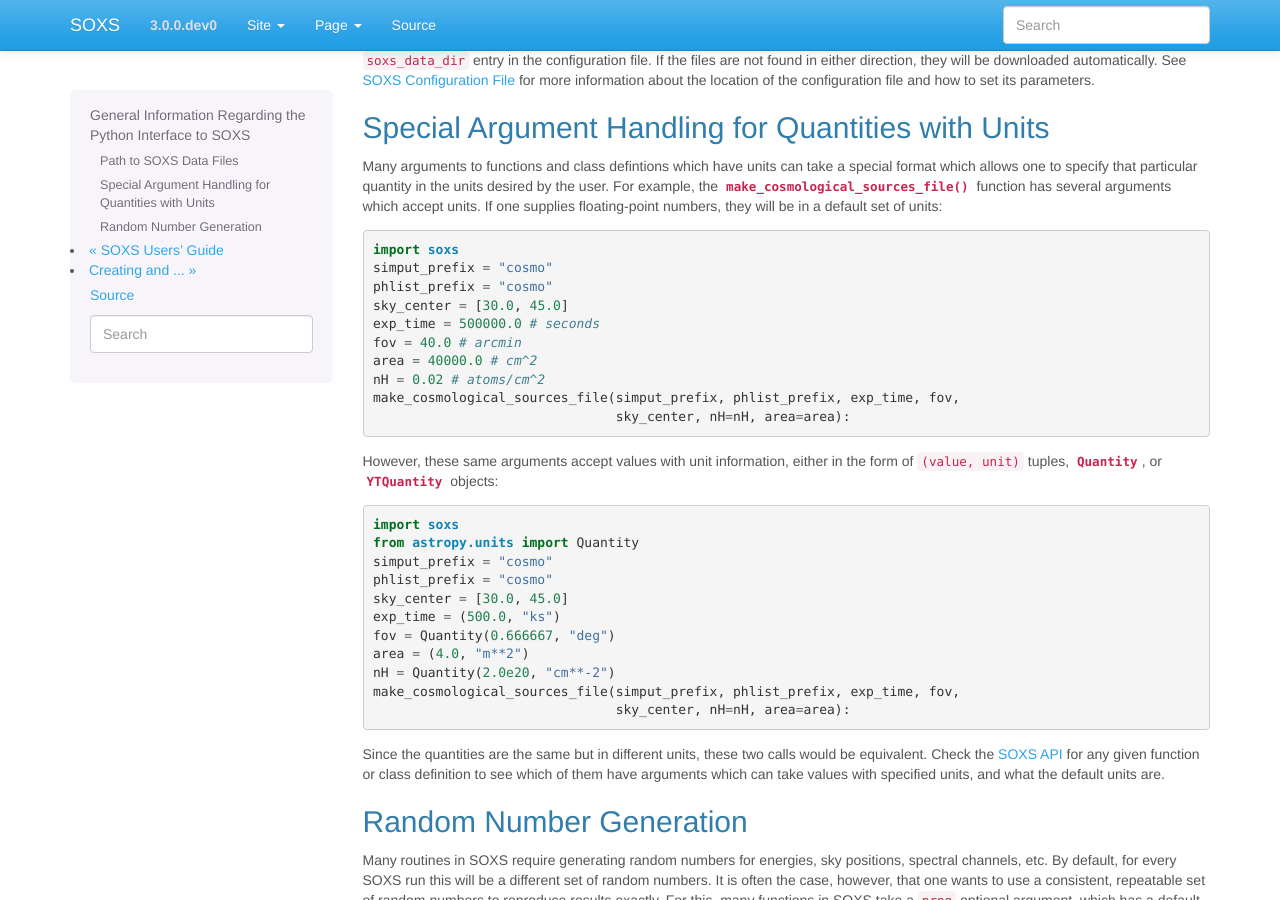
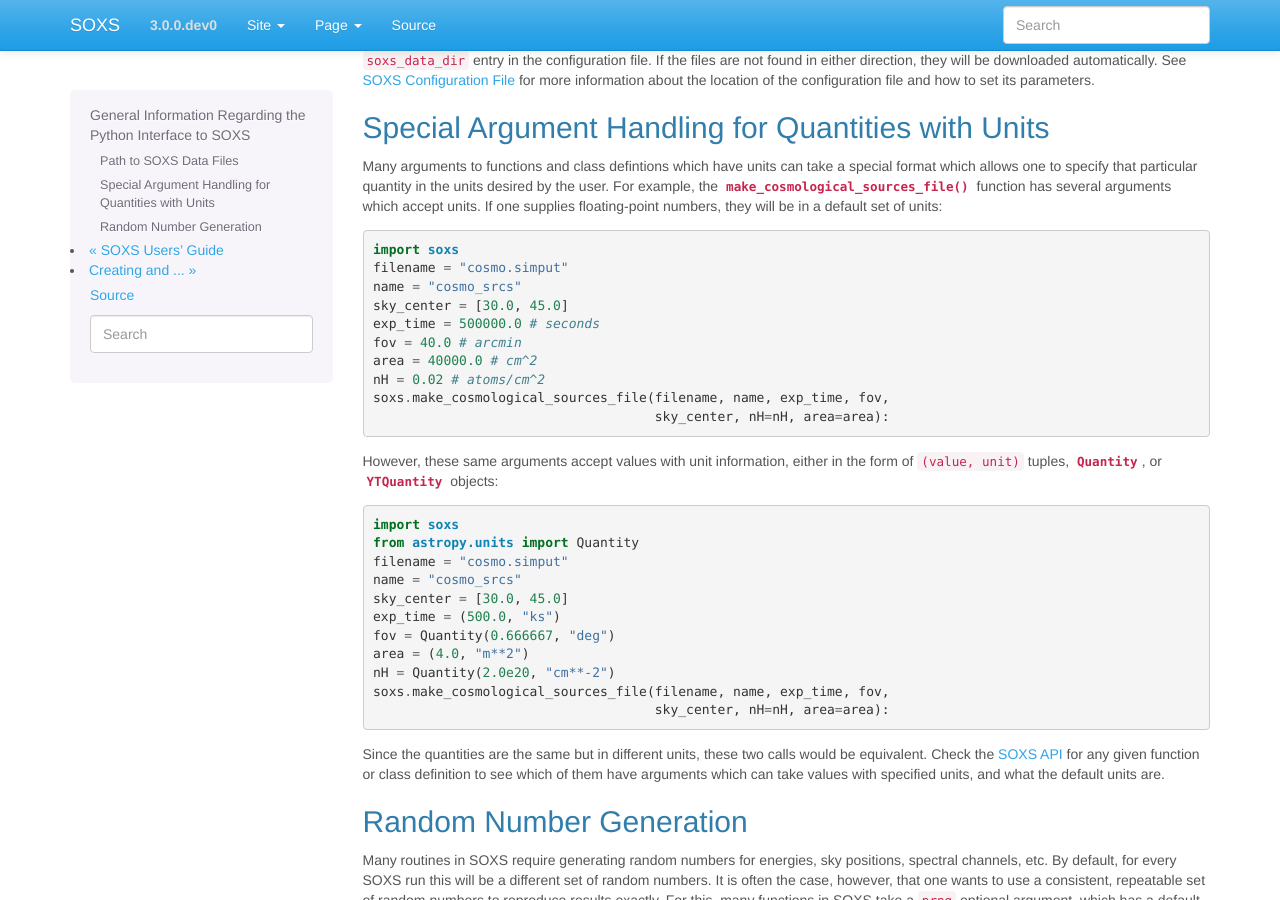
Before and after one commit to lynx-x-ray-observatory/soxs, a Sphinx documentation site: the page built from doc/source/users_guide/general_info.rst, in a window 1280 px wide and 900 px high, scrolled down 262 px. Built offline with Sphinx 7.4.7, drawn with Linux system fonts in a browser that asks for light colours.

Commit message:
Fix this doc

```diff
--- a/doc/source/users_guide/general_info.rst
+++ b/doc/source/users_guide/general_info.rst
@@ -35,15 +35,15 @@ numbers, they will be in a default set of units:
 .. code-block:: python
 
     import soxs
-    simput_prefix = "cosmo"
-    phlist_prefix = "cosmo"
+    filename = "cosmo.simput"
+    name = "cosmo_srcs"
     sky_center = [30.0, 45.0]
     exp_time = 500000.0 # seconds
     fov = 40.0 # arcmin
     area = 40000.0 # cm^2
     nH = 0.02 # atoms/cm^2
-    make_cosmological_sources_file(simput_prefix, phlist_prefix, exp_time, fov,
-                                   sky_center, nH=nH, area=area):
+    soxs.make_cosmological_sources_file(filename, name, exp_time, fov,
+                                        sky_center, nH=nH, area=area):
 
 However, these same arguments accept values with unit information, either in the
 form of ``(value, unit)`` tuples, :class:`~astropy.units.Quantity`, or
@@ -53,15 +53,15 @@ form of ``(value, unit)`` tuples, :class:`~astropy.units.Quantity`, or
 
     import soxs
     from astropy.units import Quantity
-    simput_prefix = "cosmo"
-    phlist_prefix = "cosmo"
+    filename = "cosmo.simput"
+    name = "cosmo_srcs"
     sky_center = [30.0, 45.0]
     exp_time = (500.0, "ks")
     fov = Quantity(0.666667, "deg")
     area = (4.0, "m**2")
     nH = Quantity(2.0e20, "cm**-2")
-    make_cosmological_sources_file(simput_prefix, phlist_prefix, exp_time, fov,
-                                   sky_center, nH=nH, area=area):
+    soxs.make_cosmological_sources_file(filename, name, exp_time, fov,
+                                        sky_center, nH=nH, area=area):
 
 Since the quantities are the same but in different units, these two calls would
 be equivalent. Check the :ref:`api` for any given function or class definition
```
